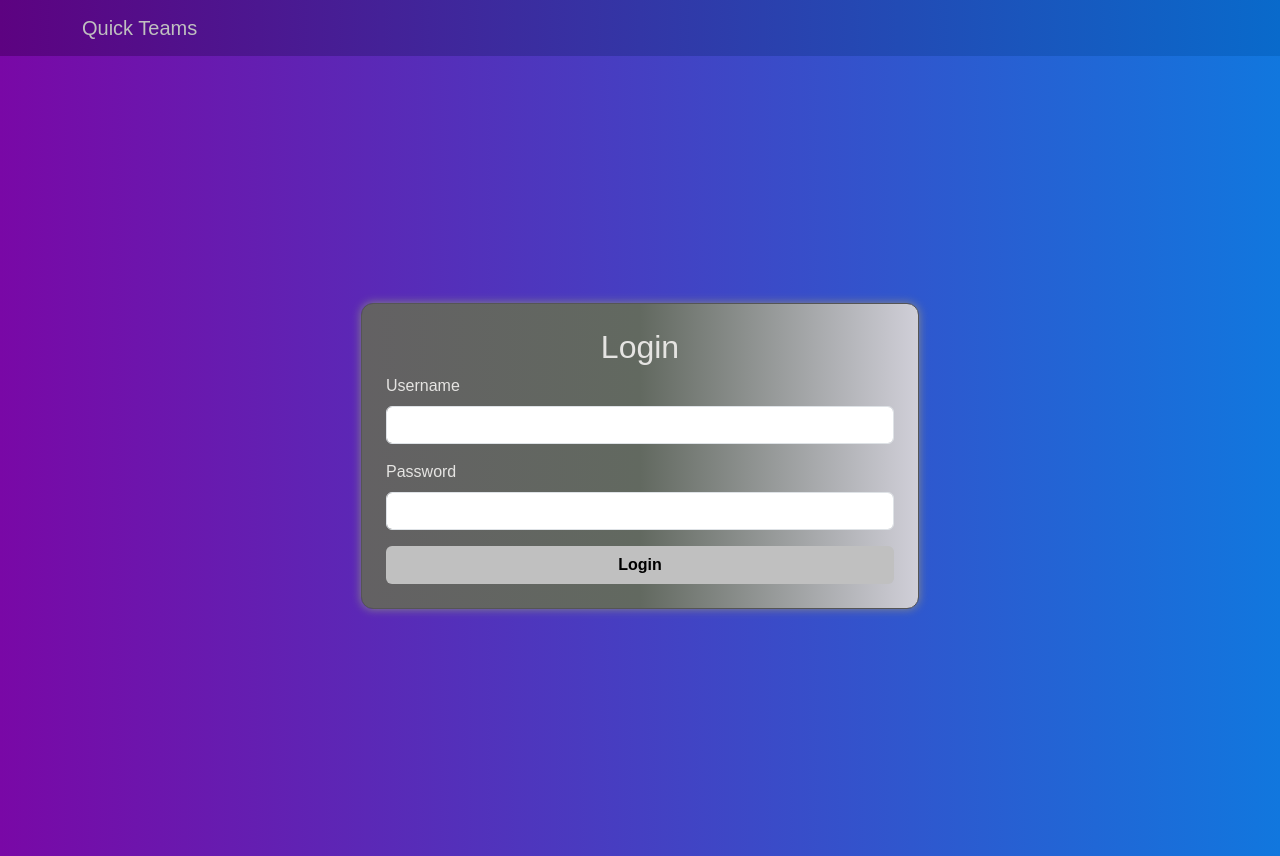
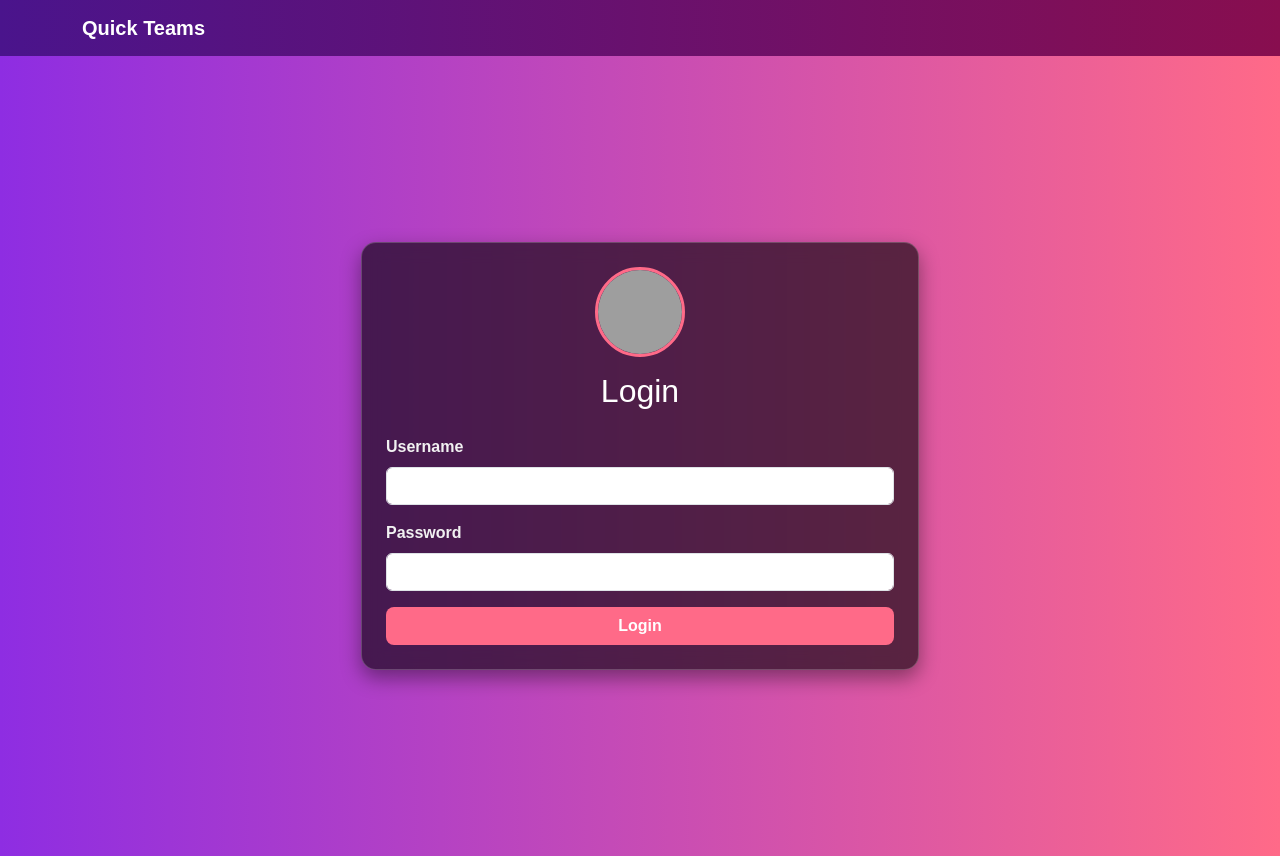
Before and after one commit to Jyasaswin/404-NOT-FOUND-, a Flask app: page /login in a window 1280 px wide. Run offline with Flask 3, Linux system fonts and the light colour scheme; grey boxes are pictures that could not be loaded.

Commit message:
styling2

```diff
--- a/templates/login.html
+++ b/templates/login.html
@@ -7,31 +7,47 @@
   <link href="https://cdn.jsdelivr.net/npm/bootstrap@5.3.2/dist/css/bootstrap.min.css" rel="stylesheet">
   <style>
     body {
-      background: linear-gradient(to right,#7908a6,#1177de) ;
-      color: #d4af37;
+      background: linear-gradient(to right, #8e2de2, #ff6a88); /* purple to pink */
       font-family: Arial, sans-serif;
     }
     .navbar {
-      background: linear-gradient(to right,#5d0281,#096acb) ;
+      background: linear-gradient(to right, #4a148c, #880e4f);
     }
-    .navbar-brand, .nav-link {
-      color: #c0c0c0 !important;
+    .navbar-brand {
+      color: #fff !important;
+      font-weight: bold;
     }
     .card {
-      background:linear-gradient(to left ,#d0cfd8,rgb(98, 105, 96),rgb(99, 97, 99)) ;
-      border: 1px solid #555;
-      border-radius: 12px;
-      color: #e5e4e2;
-      box-shadow: 0px 0px 10px #888;
+      background: rgba(0, 0, 0, 0.6);
+      border: 1px solid rgba(255, 255, 255, 0.2);
+      border-radius: 15px;
+      color: #fff;
+      box-shadow: 0px 8px 20px rgba(0,0,0,0.4);
+      backdrop-filter: blur(10px);
+    }
+    .profile-pic {
+      width: 90px;
+      height: 90px;
+      border-radius: 50%;
+      object-fit: cover;
+      border: 3px solid #ff6a88;
+      margin: 0 auto 15px;
+      display: block;
     }
     .btn-custom {
-      background-color: #c0c0c0;
-      color: black;
+      background: #ff6a88;
+      color: #fff;
       font-weight: bold;
+      border-radius: 8px;
+      transition: 0.3s;
     }
     .btn-custom:hover {
-      background-color: #c2f704;
-      color: black;
+      background: #ff85a2;
+      box-shadow: 0px 0px 12px #ff6a88;
+    }
+    label {
+      font-weight: bold;
+      color: #f1f1f1;
     }
   </style>
 </head>
@@ -39,15 +55,16 @@
   <nav class="navbar navbar-expand-lg navbar-dark">
     <div class="container">
       <a class="navbar-brand" href="#">Quick Teams</a>
-      <div class="collapse navbar-collapse">
-        <ul class="navbar-nav ms-auto">
-        </ul>
-      </div>
     </div>
   </nav>
+
   <div class="container d-flex justify-content-center align-items-center vh-100">
     <div class="card p-4 w-50">
-      <h2 class="text-center">Login</h2>
+      <!-- Profile Picture -->
+      <img src="https://cdn-icons-png.flaticon.com/512/847/847969.png" alt="Profile" class="profile-pic">
+
+
+      <h2 class="text-center mb-4">Login</h2>
       <form method="POST" action="{{ url_for('login') }}">
         <div class="mb-3">
           <label for="username" class="form-label">Username</label>
```
Also changed, not shown: templates/home.html (+26 -5 lines), templates/signup.html (+9 -8 lines).
